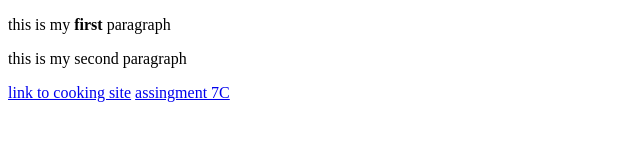
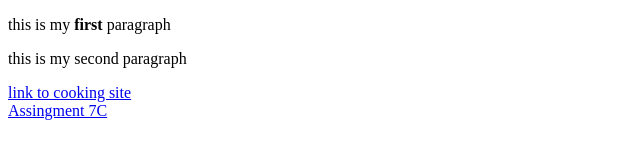
Before and after one commit to mattmart/mattmart.github.io, a plain HTML site: page index.html in a window 1280 px wide. Shown: the whole page, without its empty margins (0-640 px from the left). Drawn offline with Linux system fonts and the light colour scheme.

Commit message:
made assignment 7C easier to reach from index page

```diff
--- a/index.html
+++ b/index.html
@@ -6,7 +6,7 @@
 <body>
     <p>this is my <b>first</b> paragraph</p>
     <p>this is my second paragraph</p>
-    <a href = "cooking.html"> link to cooking site</a>
-    <a href = "creative.html"> assingment 7C</a>
+    <a href = "cooking.html"> link to cooking site</a> <br>
+    <a href = "creative.html"> Assingment 7C</a>
 </body>
 </html>
```
